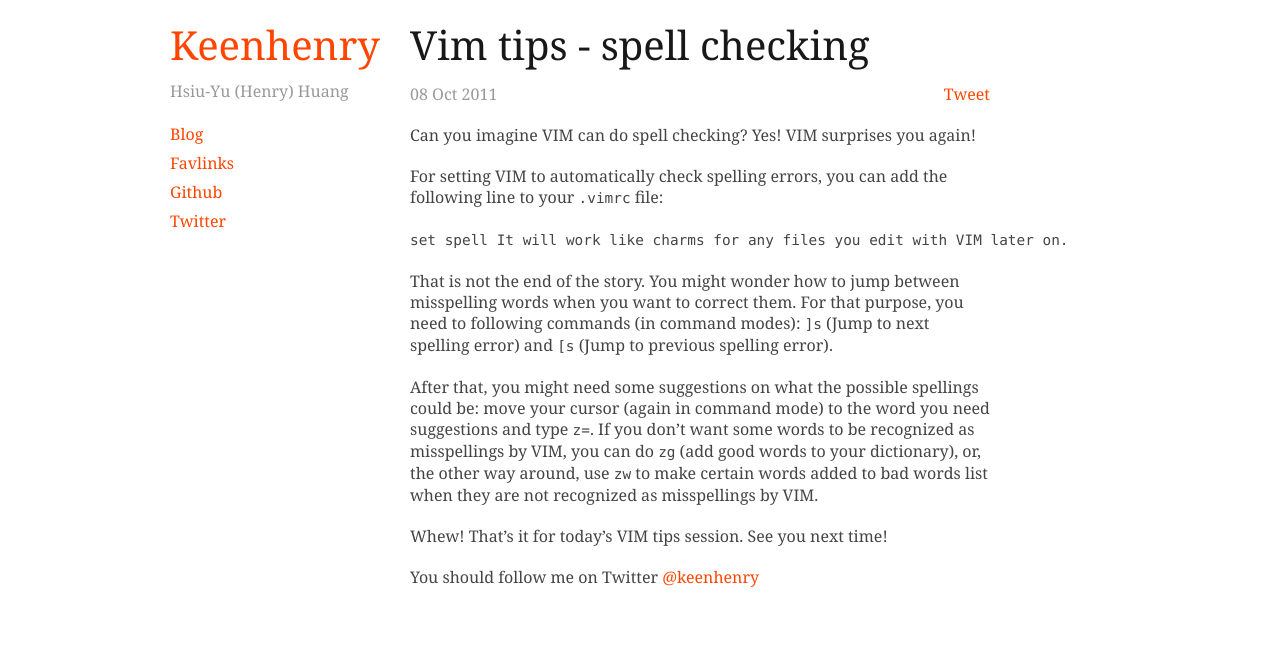
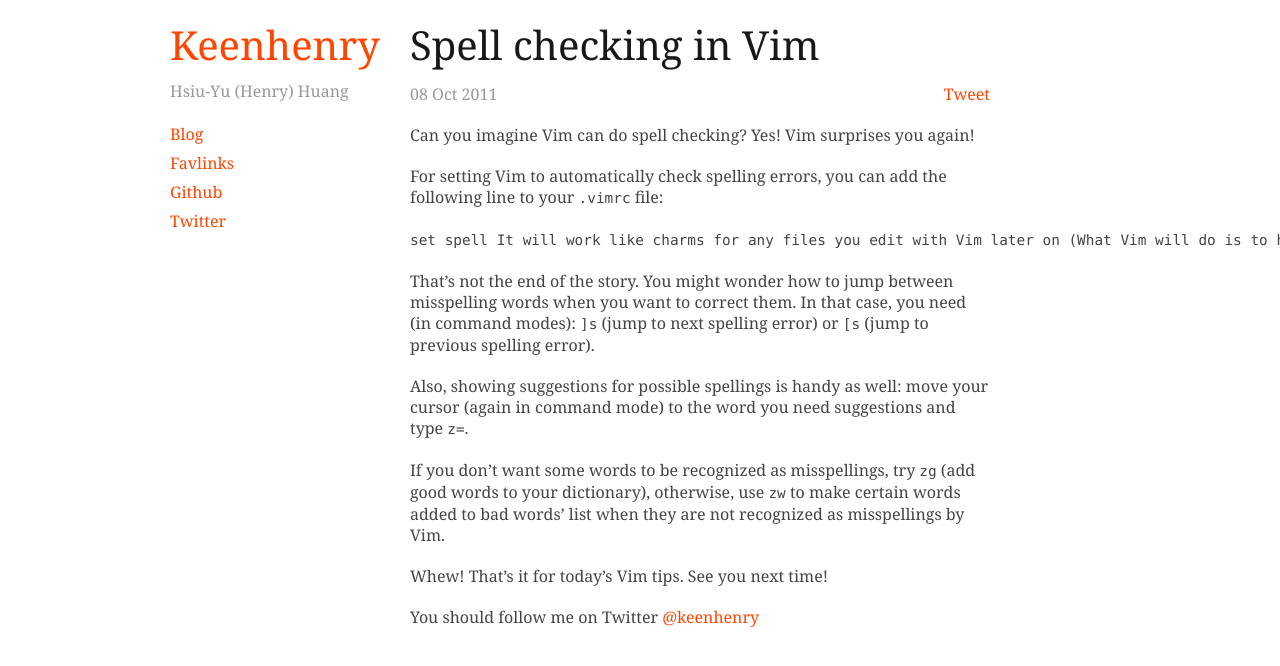
Before and after one commit to keenhenry/keenhenry.github.com, a Jekyll site: the page built from _posts/2011-10-08-vim-tips-spell-check.md, in a window 1280 px wide. Shown: the top 666 px of the page. Built offline with Jekyll 4.4.1, drawn with Linux system fonts in a browser that asks for light colours; nearby versions of some CDN libraries; comment, search, counter and statistics services are not loaded.

Commit message:
Modified blog posts content

```diff
--- a/_posts/2011-10-08-vim-tips-spell-check.md
+++ b/_posts/2011-10-08-vim-tips-spell-check.md
@@ -1,21 +1,24 @@
 ---
 layout: post
-title: Vim tips - spell checking
+title: Spell checking in Vim
 category: vim
 ---
 
-Can you imagine VIM can do spell checking? Yes! VIM surprises you again!
+Can you imagine Vim can do spell checking? Yes! Vim surprises you again!
 
-For setting VIM to automatically check spelling errors, you can add the following line to your `.vimrc` file:
+For setting Vim to automatically check spelling errors, you can add the following line to your `.vimrc` file:
 
 	set spell
-It will work like charms for any files you edit with VIM later on.
+It will work like charms for any files you edit with Vim later on (What Vim will do is to highlight any misspelling
+words).
 
-That is not the end of the story. You might wonder how to jump between misspelling words when you want to correct them.
-For that purpose, you need to following commands (in command modes): `]s` (Jump to next spelling error) and `[s` (Jump to previous spelling error).
+That's not the end of the story. You might wonder how to jump between misspelling words when you want to correct them.
+In that case, you need (in command modes): `]s` (jump to next spelling error) or `[s` (jump to previous spelling error).
 
-After that, you might need some suggestions on what the possible spellings could be: move your cursor (again in command mode) to the word you need suggestions and type
-`z=`. If you don't want some words to be recognized as misspellings by VIM, you can do `zg` (add good words to your dictionary), or, the other way around, use `zw` to make
-certain words added to bad words list when they are not recognized as misspellings by VIM.
+Also, showing suggestions for possible spellings is handy as well: move your cursor (again in command mode) to the word you need suggestions and type
+`z=`.
 
-Whew! That's it for today's VIM tips session. See you next time!
+If you don't want some words to be recognized as misspellings, try `zg` (add good words to your dictionary), otherwise, use `zw` to make
+certain words added to bad words' list when they are not recognized as misspellings by Vim.
+
+Whew! That's it for today's Vim tips. See you next time!
```
Also changed, not shown: _posts/2011-10-30-vim-plugins.md (+5 -5 lines).
